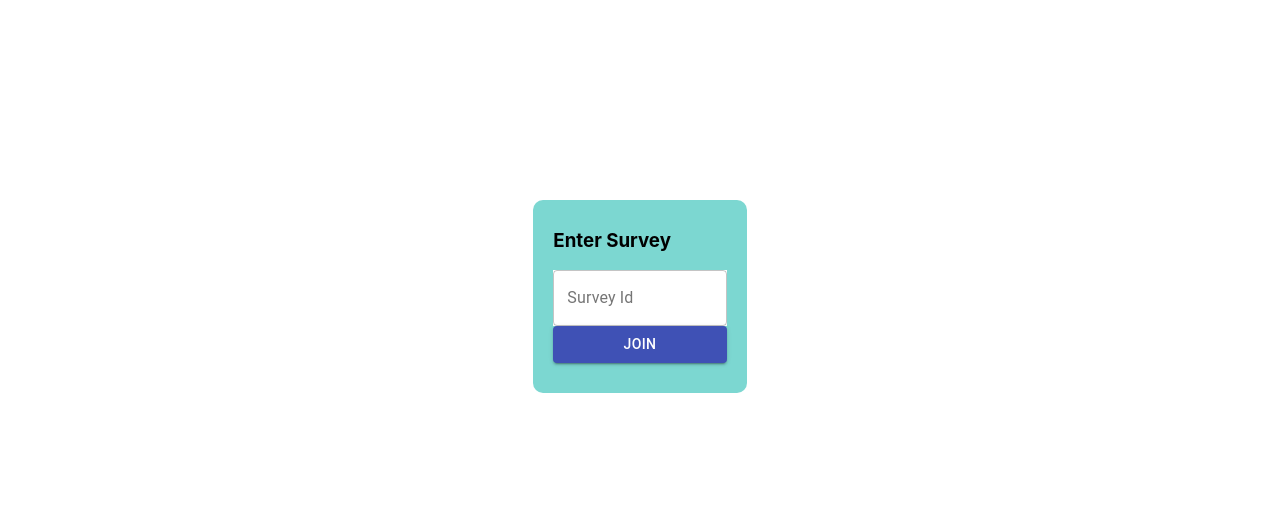
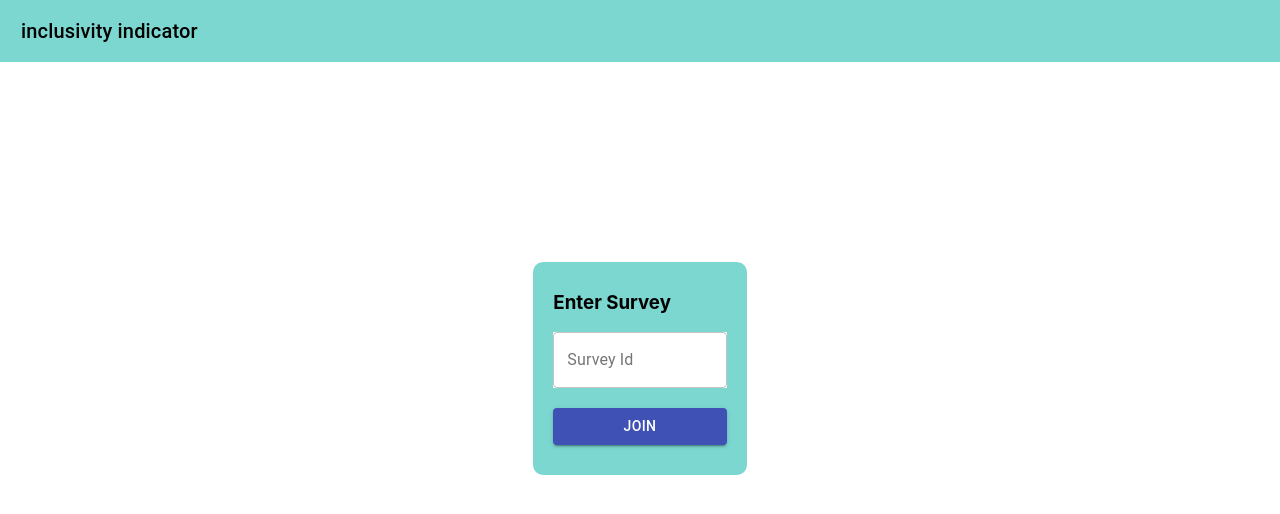
Before and after one commit to shandyk18/dubhacks20, a React (Create React App) app in the folder dubhacks2020/: page / in a window 1280 px wide. Shown: the top 514 px of the page. Built offline with nearby package versions, Linux system fonts and the light colour scheme.

Commit message:
prettified a little bit

```diff
--- a/dubhacks2020/src/HomePage/Home.css
+++ b/dubhacks2020/src/HomePage/Home.css
@@ -6,6 +6,7 @@
 
 .centered-box {
     margin-top: 25vh;
+    text-align: center;
 }
 
 #survey-id-input {
@@ -13,6 +14,7 @@
     background-color: white;
 }
 
-button {
+.submit-button {
+    margin-top: 20px !important;
     width: 300px;
 }
--- a/dubhacks2020/src/HomePage/Home.js
+++ b/dubhacks2020/src/HomePage/Home.js
@@ -3,11 +3,13 @@ import './Home.css';
 import Grid from '@material-ui/core/Grid';
 import TextField from '@material-ui/core/TextField';
 import Button from '@material-ui/core/Button';
+import TopBar from '../TopBar';
 
 class Home extends Component {
     render() {
         return (
             <div className="Home">
+                <TopBar />
                 <Grid className="centered-box" container alignItems="center" justify="center" >
                     <Grid container item xs={5} />
                     <Grid className="enter-survey-box" container item xs={2} >
@@ -18,7 +20,7 @@ class Home extends Component {
                             type="surveyId"
                             variant="outlined">
                         </TextField>
-                        <Button variant="contained" color="primary">
+                        <Button className="submit-button" variant="contained" color="primary">
                             Join
                         </Button>
                     </Grid>
```
